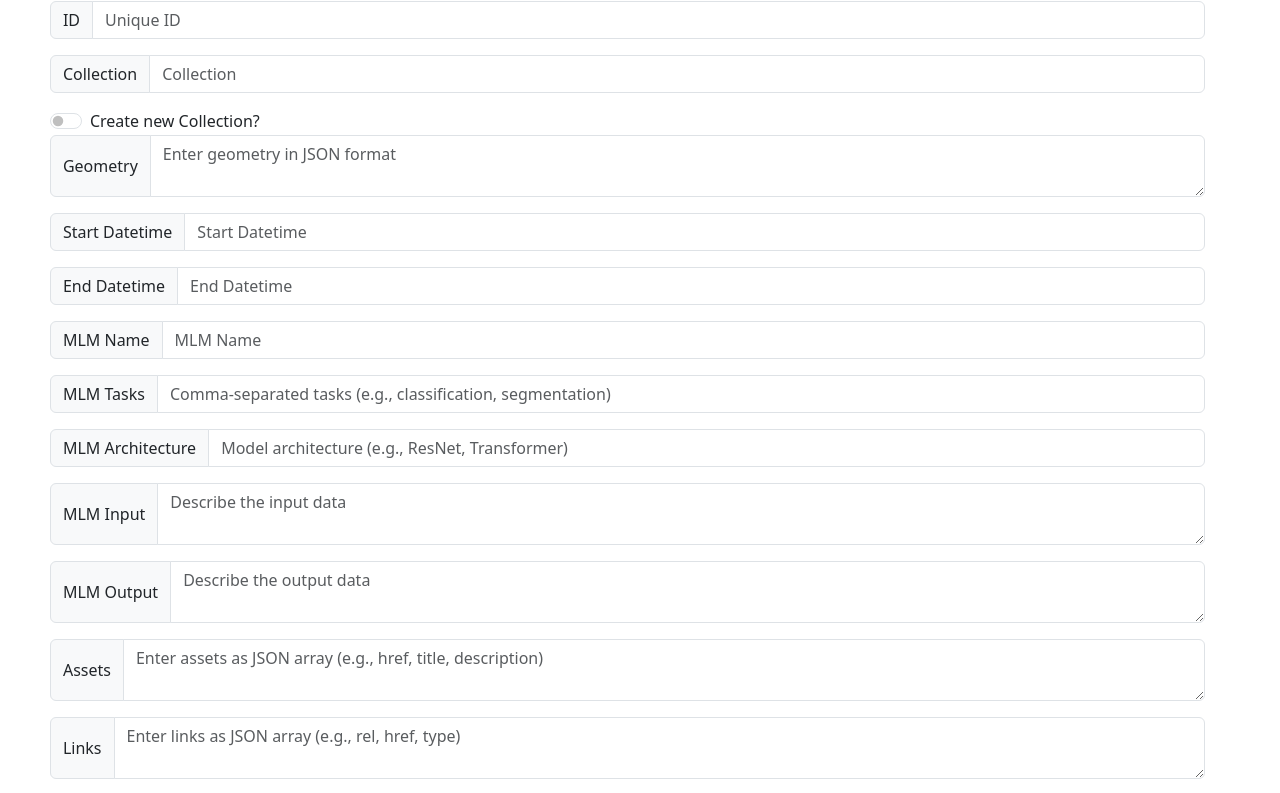
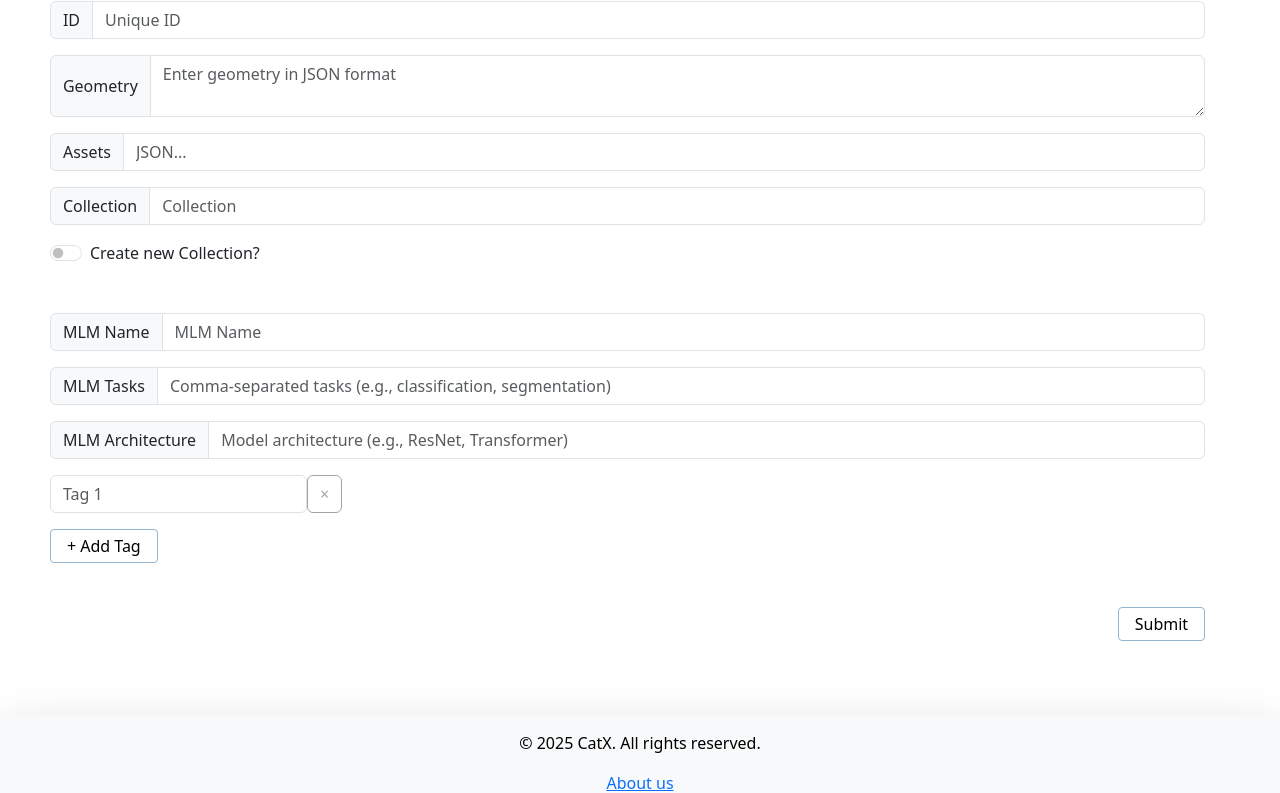
Before and after one commit to awiechma/CatX, a React (Vite) app in the folder react-app-catx/: page /add in a window 1280 px wide. Shown: the part 451-1244 px from the top of the page. Built offline with nearby package versions, Linux system fonts and the light colour scheme.

Commit message:
Added manual add

```diff
--- a/react-app-catx/src/Add.jsx
+++ b/react-app-catx/src/Add.jsx
@@ -3,7 +3,7 @@ import React, { useState, useEffect } from "react";
 import { useLocation } from "react-router-dom";
 import "./Add.css";
 import SearchBar from "./components/SearchBar";
-import Formular from "./components/Formular";
+import Formular from "./components/Add/Formular";
 import Footer from "./components/Footer";
 
 
--- a/react-app-catx/src/components/Formular.jsx
+++ b/react-app-catx/src/components/Add/Formular.jsx
@@ -1,6 +1,6 @@
 import React, { useState } from "react";
-import TagInput from "./TagInput";
-import Button from "./Button";
+import TagInput from "../TagInput";
+import Button from "../Button";
 import "/src/Add.css";
 
 const token = localStorage.getItem("catx-user-session-token");
@@ -20,6 +20,7 @@ const Formular = () => {
                     const json = JSON.parse(e.target.result);
                     setUploadedData(json);
                     populateFormFields(json);
+                    setSubmitStatus("File uploaded successfully.");
                 } catch (error) {
                     console.error("Error parsing JSON:", error);
                     setSubmitStatus("Error parsing the uploaded JSON file.");
@@ -47,37 +48,39 @@ const Formular = () => {
             type: json.type || "",
             id: json.id || "",
             collection: json.collection || "",
+            assets: json.assets || "",
             geometry: JSON.stringify(json.geometry, null, 2) || "",
-            startDatetime: json.properties?.start_datetime || "",
-            endDatetime: json.properties?.end_datetime || "",
             mlmName: json.properties?.["mlm:name"] || "",
             mlmTasks: json.properties?.["mlm:tasks"]?.join(", ") || "",
             mlmArchitecture: json.properties?.["mlm:architecture"] || "",
-            mlmInput: JSON.stringify(json.properties?.["mlm:input"], null, 2) || "",
-            mlmOutput: JSON.stringify(json.properties?.["mlm:output"], null, 2) || "",
-            assets: JSON.stringify(json.assets, null, 2) || "",
-            links: JSON.stringify(json.links, null, 2) || "",
         });
     };
 
     const handleSubmit = async () => {
-        const payload = {
-            ...formData,
-            geometry: JSON.parse(formData.geometry),
-            assets: JSON.parse(formData.assets),
-            links: JSON.parse(formData.links),
-            mlmInput: JSON.parse(formData.mlmInput),
-            mlmOutput: JSON.parse(formData.mlmOutput),
-        };
-
         try {
+            let body = {
+                stac_version: "1.0",
+                title: formData.title,
+                type: formData.type,
+                id: formData.id,
+                collection: formData.collection,
+                assets: formData.assets,
+                geometry: formData.geometry,
+                properties: {
+                    'mlm:name': formData.mlmName,
+                    'mlm:tasks': formData.mlmTasks,
+                    'mlm:architecture': formData.mlmArchitecture
+                },
+                createNewCollection
+            }
+            console.log(formData)
             const response = await fetch('http://localhost:3000/api/items/upload', {
                 method: 'POST',
                 headers: {
                     'Content-Type': 'application/json',
                     "Authorization": "Bearer " + token,
                 },
-                body: JSON.stringify(payload),
+                body: JSON.stringify(body),
             });
 
             if (!response.ok) {
@@ -85,12 +88,15 @@ const Formular = () => {
             }
 
             const data = await response.json();
+            setSubmitStatus("Upload successful!");
             console.log('Upload successful:', data);
         } catch (error) {
             console.error('Error uploading data:', error);
+            setSubmitStatus("Error uploading data.");
         }
     };
 
+    const isSubmitDisabled = !formData.title || !formData.geometry || !formData.type || !formData.id;
 
     return (
         <div className="formular-form">
@@ -100,6 +106,7 @@ const Formular = () => {
                     className="form-control"
                     type="file"
                     id="file-upload"
+                    accept=".json"
                     onChange={handleFileUpload}
                 />
             </div>
@@ -143,6 +150,29 @@ const Formular = () => {
             </div>
 
             <div className="input-group mb-3">
+                <span className="input-group-text">Geometry</span>
+                <textarea
+                    className="form-control"
+                    placeholder="Enter geometry in JSON format"
+                    value={formData.geometry || ""}
+                    name="geometry"
+                    onChange={handleInputChange}
+                ></textarea>
+            </div>
+
+            <div className="input-group mb-3">
+                <span className="input-group-text">Assets</span>
+                <input
+                    type="text"
+                    className="form-control"
+                    placeholder="JSON..."
+                    value={formData.assets || ""}
+                    name="assets"
+                    onChange={handleInputChange}
+                />
+            </div>
+
+            <div className="input-group mb-3">
                 <span className="input-group-text">Collection</span>
                 <input
                     type="text"
@@ -168,45 +198,8 @@ const Formular = () => {
                 </label>
             </div>
 
-            <div className="input-group mb-3">
-                <span className="input-group-text">Geometry</span>
-                <textarea
-                    className="form-control"
-                    placeholder="Enter geometry in JSON format"
-                    value={formData.geometry || ""}
-                    name="geometry"
-                    onChange={handleInputChange}
-                ></textarea>
-            </div>
-
-            {/* Start Datetime */}
-            <div className="input-group mb-3">
-                <span className="input-group-text">Start Datetime</span>
-                <input
-                    type="text"
-                    className="form-control"
-                    placeholder="Start Datetime"
-                    value={formData.startDatetime || ""}
-                    name="startDatetime"
-                    onChange={handleInputChange}
-                />
-            </div>
-
-            {/* End Datetime */}
-            <div className="input-group mb-3">
-                <span className="input-group-text">End Datetime</span>
-                <input
-                    type="text"
-                    className="form-control"
-                    placeholder="End Datetime"
-                    value={formData.endDatetime || ""}
-                    name="endDatetime"
-                    onChange={handleInputChange}
-                />
-            </div>
-
-            {/* MLM Name */}
-            <div className="input-group mb-3">
+            {/* MLM Input Fields */}
+            <div className="input-group mb-3 mt-5">
                 <span className="input-group-text">MLM Name</span>
                 <input
                     type="text"
@@ -218,7 +211,6 @@ const Formular = () => {
                 />
             </div>
 
-            {/* MLM Tasks */}
             <div className="input-group mb-3">
                 <span className="input-group-text">MLM Tasks</span>
                 <input
@@ -231,7 +223,6 @@ const Formular = () => {
                 />
             </div>
 
-            {/* MLM Architecture */}
             <div className="input-group mb-3">
                 <span className="input-group-text">MLM Architecture</span>
                 <input
@@ -244,53 +235,7 @@ const Formular = () => {
                 />
             </div>
 
-            {/* MLM Input */}
-            <div className="input-group mb-3">
-                <span className="input-group-text">MLM Input</span>
-                <textarea
-                    className="form-control"
-                    placeholder="Describe the input data"
-                    value={formData.mlmInput || ""}
-                    name="mlmInput"
-                    onChange={handleInputChange}
-                ></textarea>
-            </div>
 
-            {/* MLM Output */}
-            <div className="input-group mb-3">
-                <span className="input-group-text">MLM Output</span>
-                <textarea
-                    className="form-control"
-                    placeholder="Describe the output data"
-                    value={formData.mlmOutput || ""}
-                    name="mlmOutput"
-                    onChange={handleInputChange}
-                ></textarea>
-            </div>
-
-            {/* Assets */}
-            <div className="input-group mb-3">
-                <span className="input-group-text">Assets</span>
-                <textarea
-                    className="form-control"
-                    placeholder="Enter assets as JSON array (e.g., href, title, description)"
-                    value={formData.assets || ""}
-                    name="assets"
-                    onChange={handleInputChange}
-                ></textarea>
-            </div>
-
-            {/* Links */}
-            <div className="input-group mb-3">
-                <span className="input-group-text">Links</span>
-                <textarea
-                    className="form-control"
-                    placeholder="Enter links as JSON array (e.g., rel, href, type)"
-                    value={formData.links || ""}
-                    name="links"
-                    onChange={handleInputChange}
-                ></textarea>
-            </div>
 
             <TagInput />
 
@@ -300,6 +245,7 @@ const Formular = () => {
                     text="Submit"
                     className="upload-button"
                     onClick={handleSubmit}
+                    disabled={isSubmitDisabled}
                 >
                     Submit
                 </Button>
```
